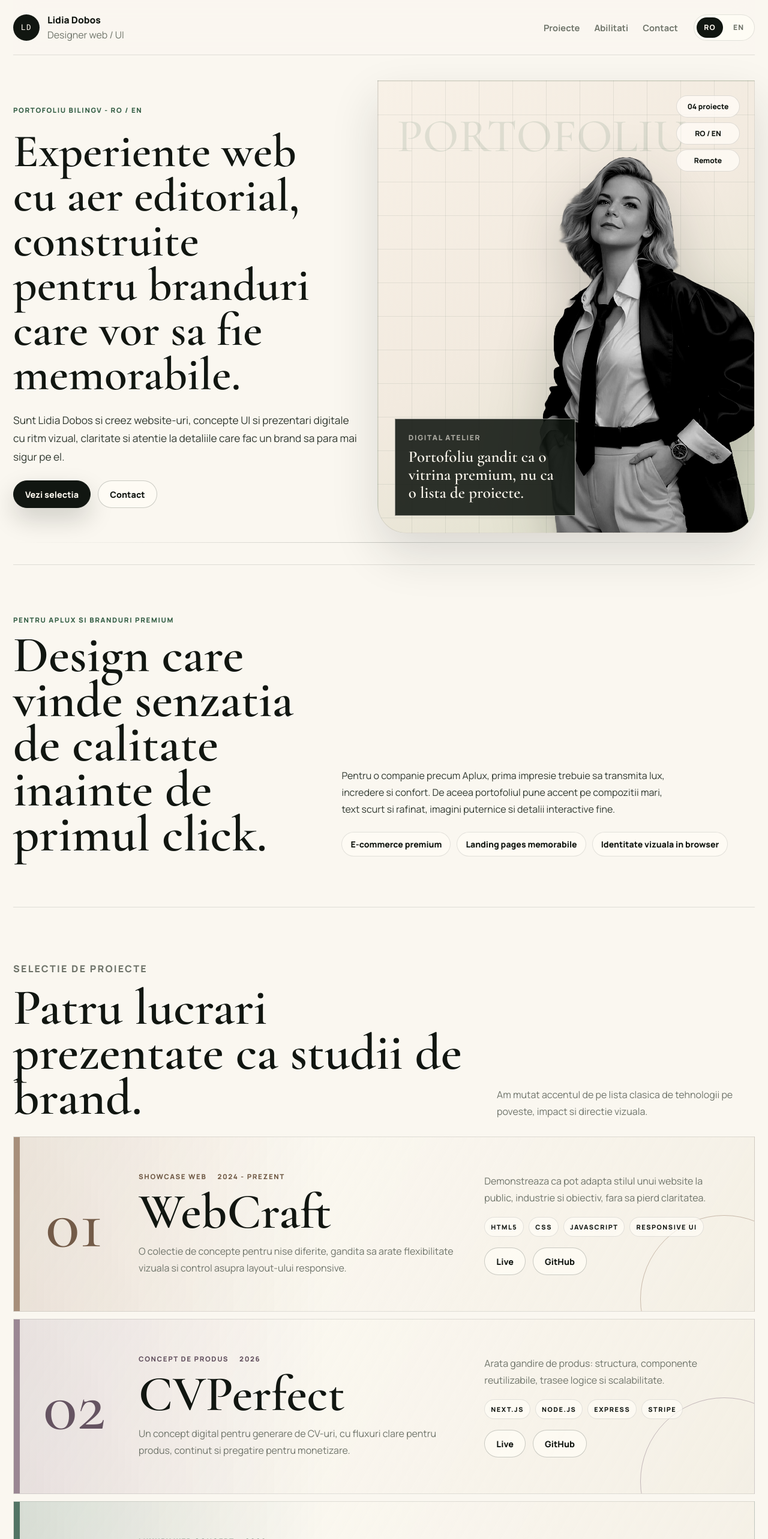
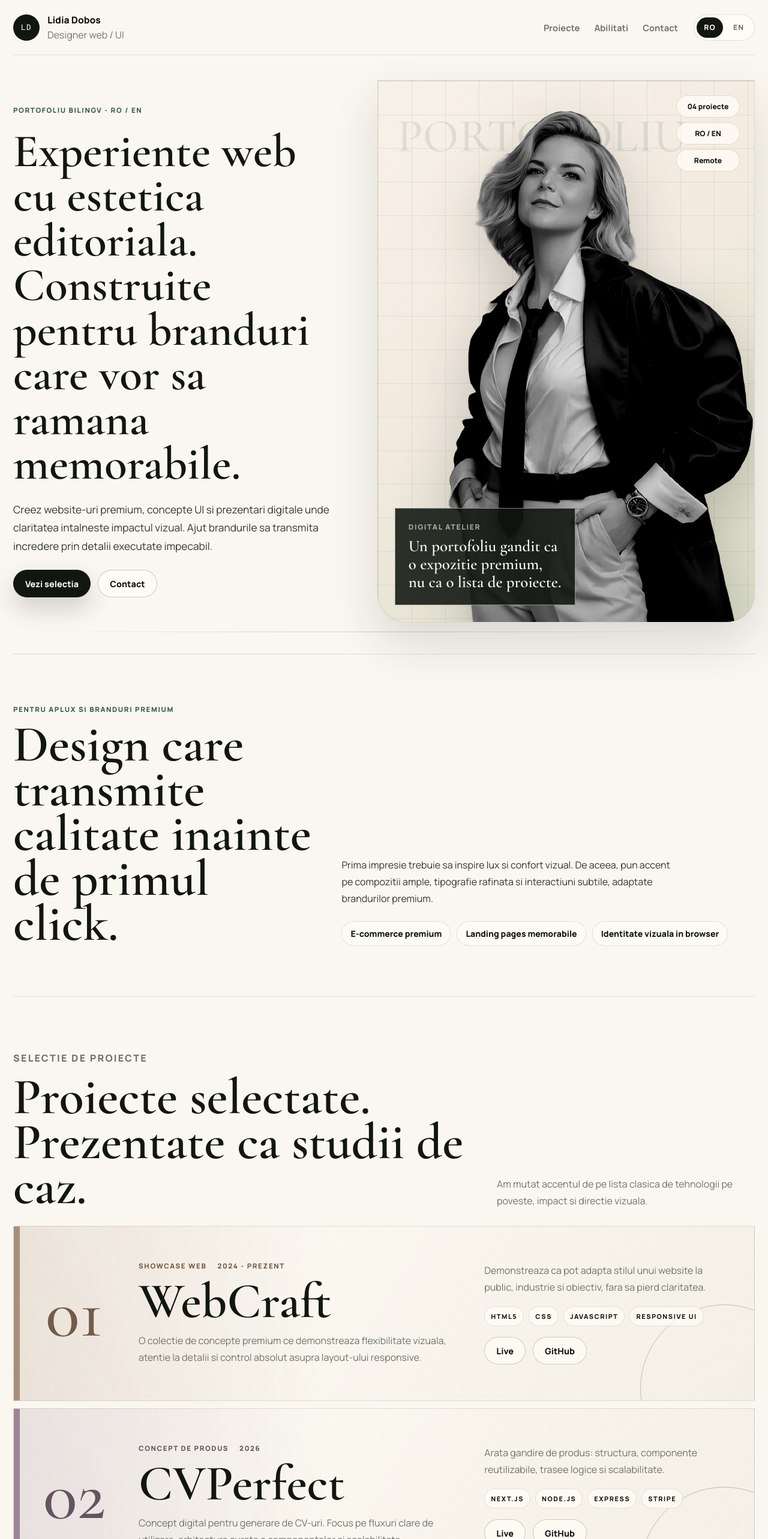
Before and after one commit to lidiadobos03-byte/My-portfolio, a React (Vite) app: page / in a window 1280 px wide. Shown: the top 2566 px of the page at 60% size. Built offline with nearby package versions, Linux system fonts and the light colour scheme.

Commit message:
Polish portfolio copy and hero layout

```diff
--- a/src/App.css
+++ b/src/App.css
@@ -275,10 +275,11 @@
 
 .hero-portrait {
   position: absolute;
-  right: max(-34px, -5vw);
-  bottom: -8px;
+  right: max(-18px, -2vw);
+  bottom: 0;
   z-index: 2;
-  width: min(78%, 570px);
+  width: auto;
+  height: calc(100% - 26px);
   max-width: none;
   filter: saturate(0.98) contrast(1.04) drop-shadow(0 34px 48px rgba(17, 22, 17, 0.22));
 }
@@ -561,6 +562,8 @@
 
 .contact-copy h2 {
   max-width: 9ch;
+  font-size: 4.45rem;
+  line-height: 0.94;
 }
 
 .contact-card {
@@ -725,8 +728,8 @@
   }
 
   .hero-portrait {
-    right: -68px;
-    width: min(98%, 520px);
+    right: -38px;
+    height: calc(100% - 24px);
   }
 
   .hero-frame {
@@ -750,6 +753,10 @@
   .section-header h2,
   .contact-copy h2 {
     font-size: 4rem;
+  }
+
+  .contact-copy h2 {
+    font-size: 3.35rem;
   }
 
   .project-panel {
@@ -829,6 +836,10 @@
     font-size: 3rem;
   }
 
+  .contact-copy h2 {
+    font-size: 2.45rem;
+  }
+
   .hero-visual {
     min-height: 455px;
   }
@@ -839,8 +850,8 @@
   }
 
   .hero-portrait {
-    right: -92px;
-    width: min(118%, 500px);
+    right: -76px;
+    height: calc(100% - 42px);
   }
 
   .hero-frame {
--- a/src/App.jsx
+++ b/src/App.jsx
@@ -31,29 +31,30 @@ const content = {
     },
     hero: {
       eyebrow: 'Portofoliu bilingv - RO / EN',
-      title: 'Experiente web cu aer editorial, construite pentru branduri care vor sa fie memorabile.',
+      title:
+        'Experiente web cu estetica editoriala. Construite pentru branduri care vor sa ramana memorabile.',
       text:
-        'Sunt Lidia Dobos si creez website-uri, concepte UI si prezentari digitale cu ritm vizual, claritate si atentie la detaliile care fac un brand sa para mai sigur pe el.',
+        'Creez website-uri premium, concepte UI si prezentari digitale unde claritatea intalneste impactul vizual. Ajut brandurile sa transmita incredere prin detalii executate impecabil.',
       primary: 'Vezi selectia',
       secondary: 'Contact',
       signature: 'Design web, UI si implementare front-end',
       wordmark: 'PORTOFOLIU',
       stageTitle: 'Digital atelier',
-      stageText: 'Portofoliu gandit ca o vitrina premium, nu ca o lista de proiecte.',
+      stageText: 'Un portofoliu gandit ca o expozitie premium, nu ca o lista de proiecte.',
       statOne: '04 proiecte',
       statTwo: 'RO / EN',
       statThree: 'Remote',
     },
     intro: {
       eyebrow: 'Pentru Aplux si branduri premium',
-      title: 'Design care vinde senzatia de calitate inainte de primul click.',
+      title: 'Design care transmite calitate inainte de primul click.',
       text:
-        'Pentru o companie precum Aplux, prima impresie trebuie sa transmita lux, incredere si confort. De aceea portofoliul pune accent pe compozitii mari, text scurt si rafinat, imagini puternice si detalii interactive fine.',
+        'Prima impresie trebuie sa inspire lux si confort vizual. De aceea, pun accent pe compozitii ample, tipografie rafinata si interactiuni subtile, adaptate brandurilor premium.',
       points: ['E-commerce premium', 'Landing pages memorabile', 'Identitate vizuala in browser'],
     },
     projectsHeader: {
       eyebrow: 'Selectie de proiecte',
-      title: 'Patru lucrari prezentate ca studii de brand.',
+      title: 'Proiecte selectate. Prezentate ca studii de caz.',
       note:
         'Am mutat accentul de pe lista clasica de tehnologii pe poveste, impact si directie vizuala.',
     },
@@ -65,7 +66,7 @@ const content = {
         year: '2024 - Prezent',
         role: 'UI design + implementare',
         summary:
-          'O colectie de concepte pentru nise diferite, gandita sa arate flexibilitate vizuala si control asupra layout-ului responsive.',
+          'O colectie de concepte premium ce demonstreaza flexibilitate vizuala, atentie la detalii si control absolut asupra layout-ului responsive.',
         impact:
           'Demonstreaza ca pot adapta stilul unui website la public, industrie si obiectiv, fara sa pierd claritatea.',
         stack: ['HTML5', 'CSS', 'JavaScript', 'Responsive UI'],
@@ -79,7 +80,7 @@ const content = {
         year: '2026',
         role: 'Product design + arhitectura',
         summary:
-          'Un concept digital pentru generare de CV-uri, cu fluxuri clare pentru produs, continut si pregatire pentru monetizare.',
+          'Concept digital pentru generare de CV-uri. Focus pe fluxuri clare de utilizare, arhitectura curata a componentelor si scalabilitate.',
         impact:
           'Arata gandire de produs: structura, componente reutilizabile, trasee logice si scalabilitate.',
         stack: ['Next.js', 'Node.js', 'Express', 'Stripe'],
@@ -93,7 +94,7 @@ const content = {
         year: '2026',
         role: 'Directie de brand + interfata',
         summary:
-          'Un site pentru ceasuri de lux, cu atmosfera editoriala, catalog filtrabil si trasee clare pentru cereri private.',
+          'Digital flagship pentru ceasuri de lux. Estetica editoriala rigida, catalog interactiv si o experienta imersiva dedicata nisei premium.',
         impact:
           'Este proiectul care arata cel mai bine sensibilitatea pentru premium, ritm vizual si prezentare aspirationala.',
         stack: ['HTML5', 'CSS', 'JavaScript', 'SEO basics'],
@@ -117,20 +118,20 @@ const content = {
     ],
     skillsHeader: {
       eyebrow: 'Capabilitati',
-      title: 'Ce pot livra intr-un proiect real.',
+      title: 'Ce aduc in fiecare proiect.',
       note:
-        'Designul arata bine doar daca poate fi construit, inteles si folosit usor.',
+        'Designul remarcabil are valoare doar daca este dublat de o executie tehnica impecabila si usurinta in utilizare.',
     },
     skills: [
       { title: 'Design', items: ['UI design', 'Web design', 'Directie vizuala', 'Prototipare'] },
       { title: 'Front-end', items: ['HTML5', 'CSS3', 'JavaScript', 'React'] },
-      { title: 'Livrare', items: ['Responsive', 'Accesibilitate', 'Comunicare clara', 'GitHub'] },
+      { title: 'Standarde', items: ['Responsive', 'Accesibilitate', 'Cod curat / validat', 'Optimizare SEO'] },
     ],
     contact: {
       eyebrow: 'Contact',
-      title: 'Hai sa transformam prima impresie intr-un avantaj.',
+      title: 'Transformam prima impresie intr-un avantaj competitiv?',
       text:
-        'Pentru colaborari web, redesign-uri sau concepte UI premium, pot raspunde rapid pe email sau telefon.',
+        'Disponibila pentru proiecte de web design, redesign-uri de nisa si concepte UI premium. Raspund rapid pe email sau telefon.',
       quick: 'Contact rapid',
       phone: 'Telefon',
       github: 'GitHub',
@@ -153,29 +154,29 @@ const content = {
     },
     hero: {
       eyebrow: 'Bilingual portfolio - RO / EN',
-      title: 'Editorial web experiences for brands that want to feel memorable.',
+      title: 'Web experiences with editorial aesthetics. Built for brands that want to stay memorable.',
       text:
-        'I am Lidia Dobos, a web and UI designer creating digital concepts with visual rhythm, clarity and the kind of detail that makes a brand feel more confident.',
+        'I create premium websites, UI concepts and digital presentations where clarity meets visual impact. I help brands communicate trust through impeccably executed details.',
       primary: 'View selection',
       secondary: 'Contact',
       signature: 'Web design, UI and front-end implementation',
       wordmark: 'PORTFOLIO',
       stageTitle: 'Digital atelier',
-      stageText: 'A portfolio shaped like a premium showcase, not a project list.',
+      stageText: 'A portfolio designed as a premium exhibition, not a project list.',
       statOne: '04 projects',
       statTwo: 'RO / EN',
       statThree: 'Remote',
     },
     intro: {
       eyebrow: 'For Aplux and premium brands',
-      title: 'Design that sells quality before the first click.',
+      title: 'Design that communicates quality before the first click.',
       text:
-        'For a company like Aplux, the first impression should communicate luxury, trust and comfort. This portfolio leans into large compositions, refined copy, strong imagery and subtle interaction details.',
+        'The first impression should inspire luxury and visual comfort. That is why I focus on generous compositions, refined typography and subtle interactions adapted to premium brands.',
       points: ['Premium e-commerce', 'Memorable landing pages', 'Brand identity in browser'],
     },
     projectsHeader: {
       eyebrow: 'Selected work',
-      title: 'Four projects presented as brand studies.',
+      title: 'Selected projects. Presented as case studies.',
       note:
         'The focus moves from a classic technology list to story, impact and visual direction.',
     },
@@ -187,7 +188,7 @@ const content = {
         year: '2024 - Present',
         role: 'UI design + implementation',
         summary:
-          'A collection of niche concepts built to show visual flexibility and control over responsive layouts.',
+          'A collection of premium concepts that demonstrates visual flexibility, attention to detail and absolute control over responsive layouts.',
         impact:
           'Shows that I can adapt a website style to the audience, industry and goal without losing clarity.',
         stack: ['HTML5', 'CSS', 'JavaScript', 'Responsive UI'],
@@ -201,7 +202,7 @@ const content = {
         year: '2026',
         role: 'Product design + architecture',
         summary:
-          'A digital concept for CV generation, with clear product flows, content structure and monetization readiness.',
+          'Digital concept for CV generation. Focused on clear user flows, clean component architecture and scalability.',
         impact:
           'Shows product thinking: structure, reusable components, logical journeys and scalability.',
         stack: ['Next.js', 'Node.js', 'Express', 'Stripe'],
@@ -215,7 +216,7 @@ const content = {
         year: '2026',
         role: 'Brand direction + interface',
         summary:
-          'A luxury watch website with editorial atmosphere, a filterable catalogue and clear paths for private requests.',
+          'Digital flagship for luxury watches. Rigorous editorial aesthetics, interactive catalogue and an immersive experience dedicated to the premium niche.',
         impact:
           'The strongest proof of premium sensibility, visual rhythm and aspirational presentation.',
         stack: ['HTML5', 'CSS', 'JavaScript', 'SEO basics'],
@@ -239,20 +240,20 @@ const content = {
     ],
     skillsHeader: {
       eyebrow: 'Capabilities',
-      title: 'What I can deliver in a real project.',
+      title: 'What I bring to every project.',
       note:
-        'Design works best when it can be built, understood and used with ease.',
+        'Remarkable design has value only when it is supported by impeccable technical execution and ease of use.',
     },
     skills: [
       { title: 'Design', items: ['UI design', 'Web design', 'Visual direction', 'Prototyping'] },
       { title: 'Front-end', items: ['HTML5', 'CSS3', 'JavaScript', 'React'] },
-      { title: 'Delivery', items: ['Responsive', 'Accessibility', 'Clear communication', 'GitHub'] },
+      { title: 'Standards', items: ['Responsive', 'Accessibility', 'Clean / validated code', 'SEO optimization'] },
     ],
     contact: {
       eyebrow: 'Contact',
-      title: 'Let us turn the first impression into an advantage.',
+      title: 'Shall we turn the first impression into a competitive advantage?',
       text:
-        'For web collaborations, redesigns or premium UI concepts, I can respond quickly by email or phone.',
+        'Available for web design projects, niche redesigns and premium UI concepts. I respond quickly by email or phone.',
       quick: 'Quick contact',
       phone: 'Phone',
       github: 'GitHub',
```
